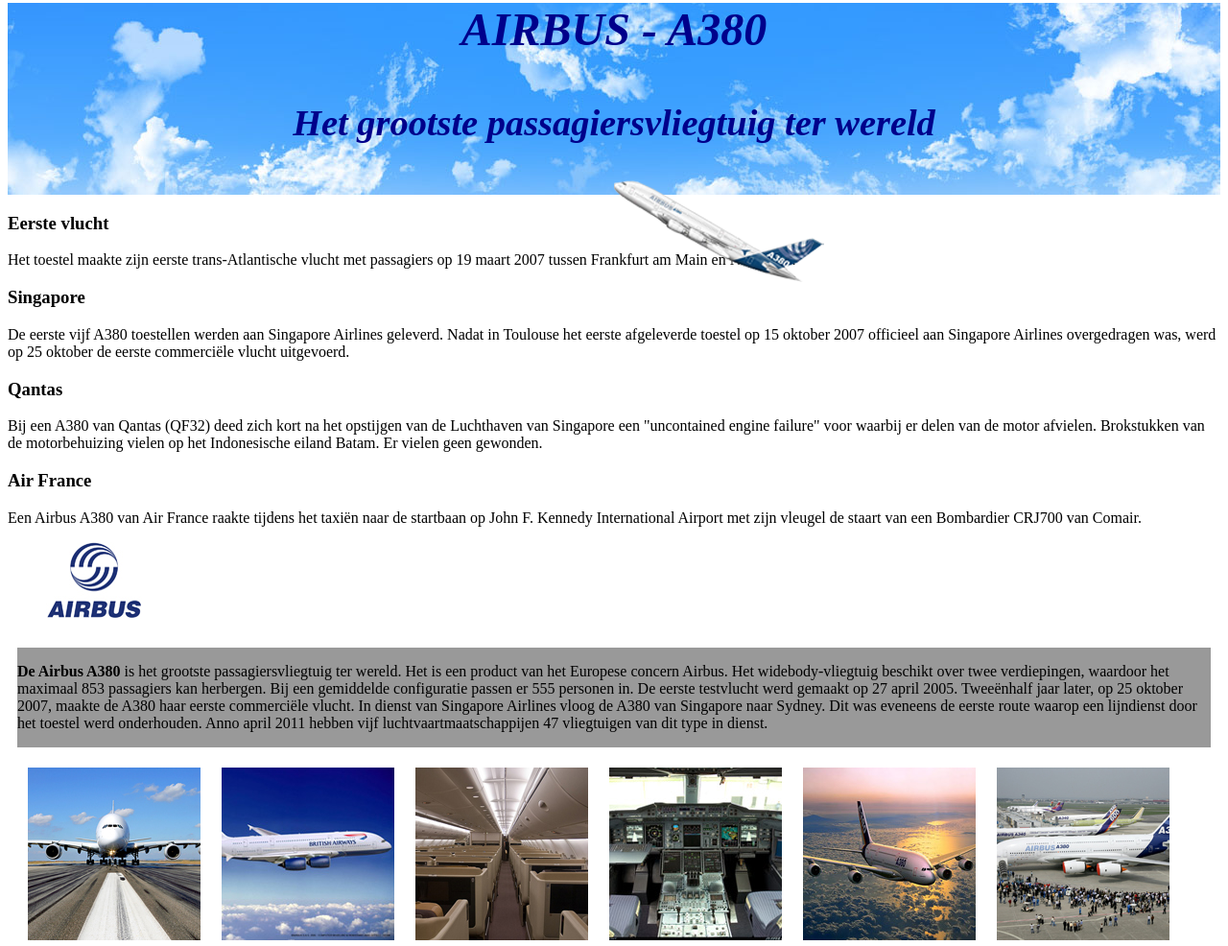
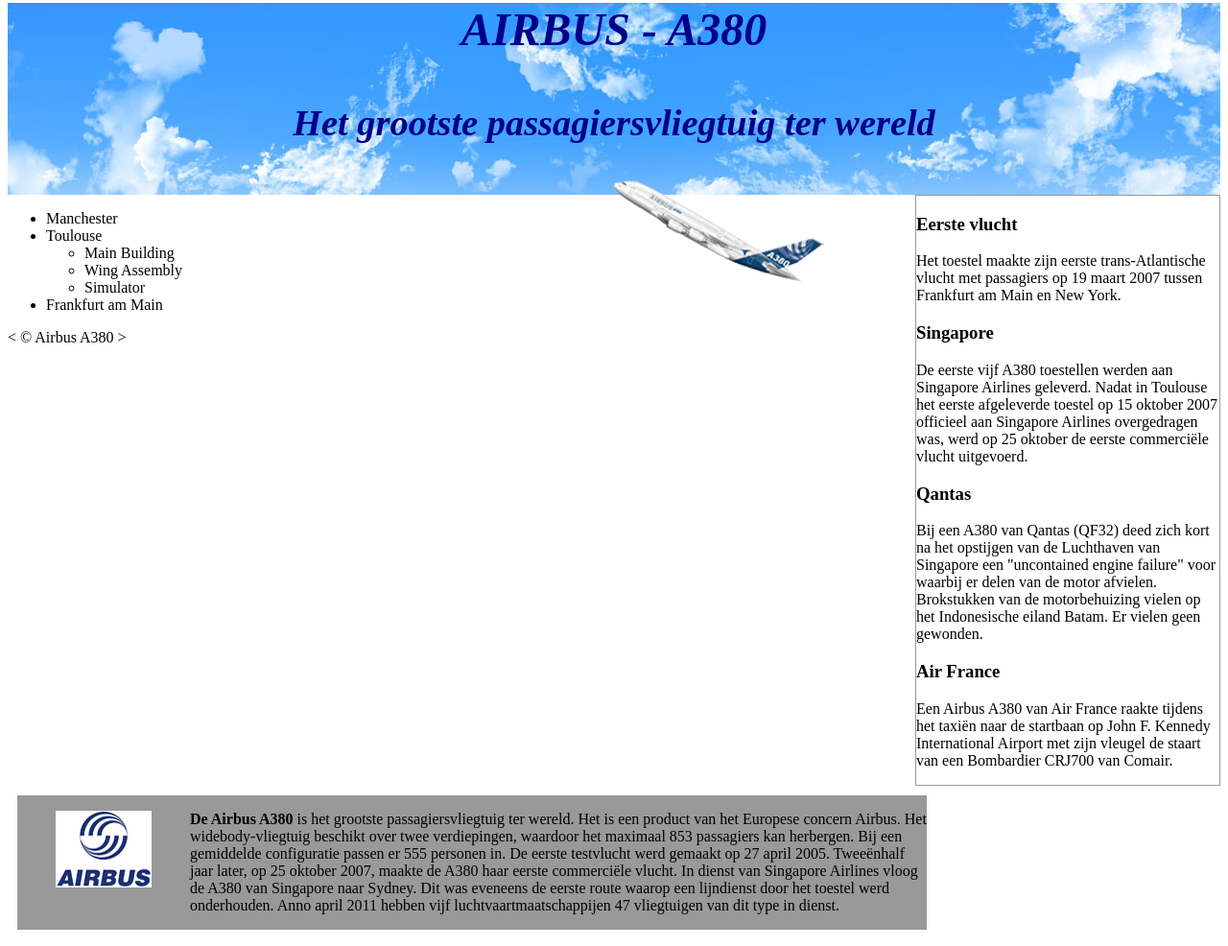
Before and after one commit to QuintBroekaert/WebDevelopment, a plain HTML site: page Labo_9/opdracht Airbus/airbus.html in a window 1280 px wide. Shown: the part 45-1031 px from the top of the page at 96% size. Drawn offline with Linux system fonts and the light colour scheme.

Commit message:
Update airbus.html

```diff
--- a/Labo_9/opdracht Airbus/airbus.html
+++ b/Labo_9/opdracht Airbus/airbus.html
@@ -4,6 +4,9 @@
 	<meta charset="UTF-8">
 	<title>Airbus Webpagina</title>
 	<style>
+		body{
+			box-sizing: border-box;
+		}
 		header{
 			height: 200px;
 			width: 100%;
@@ -41,9 +44,19 @@
 		}
 		section{
 			margin: 10px;
+			float: left;
+		}
+		figure{
+			float: left;
 		}
 		aside{
 			float: right;
+			width: 25%;
+			border: 1px solid #999999;
+		}
+		article{
+			float: right;
+			width: 75%;
 		}
 	</style>
 </head>
@@ -76,11 +89,10 @@
 	</aside>
 
     <main> <!-- main -->
-
+		<article> <!-- introduction -->
         <figure> <!-- logo -->
 			<img src="images/airbus_logo.jpg" alt="Het logo van airbus" >
         </figure>
-        <article> <!-- introduction -->
 			<p><b>De Airbus A380</b> is het grootste passagiersvliegtuig ter wereld. Het is
 			   een product van het Europese concern Airbus. Het widebody-vliegtuig beschikt over twee
 			   verdiepingen, waardoor het maximaal 853 passagiers kan herbergen. Bij een gemiddelde configuratie
```
